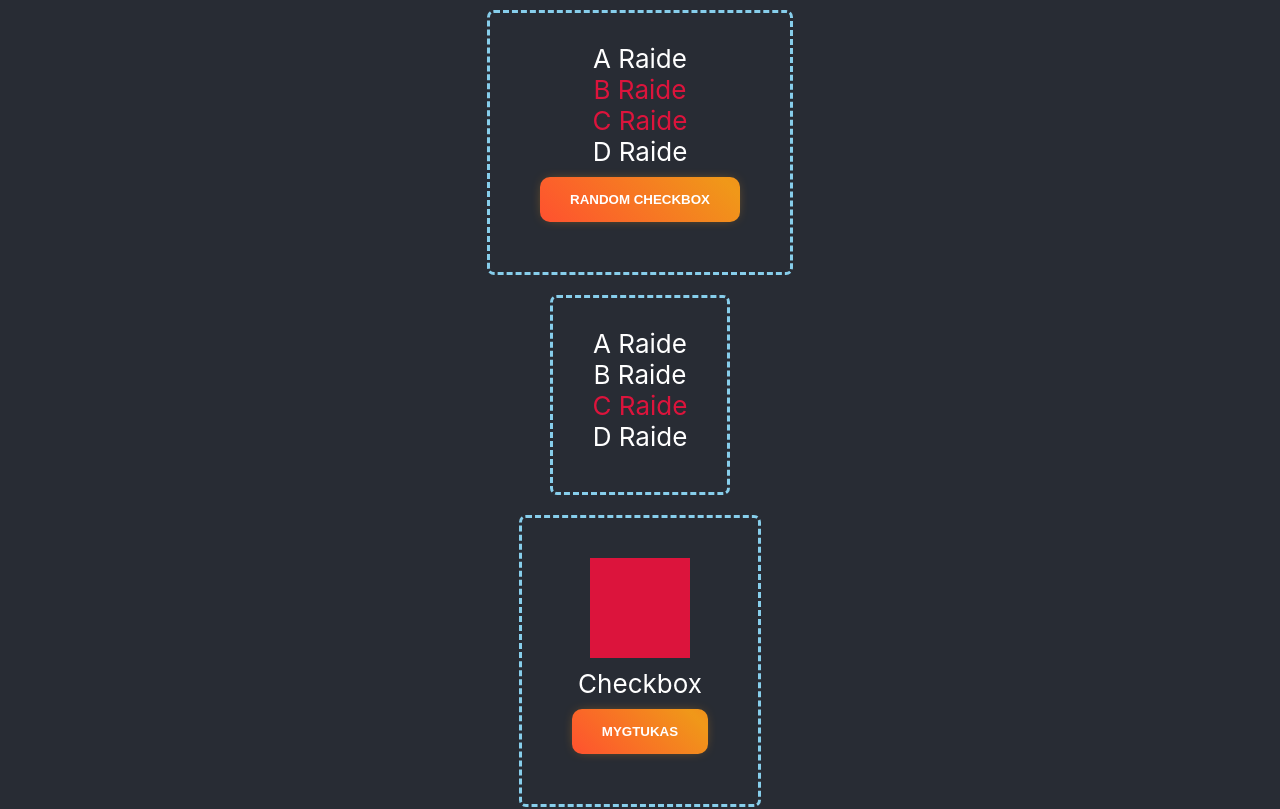
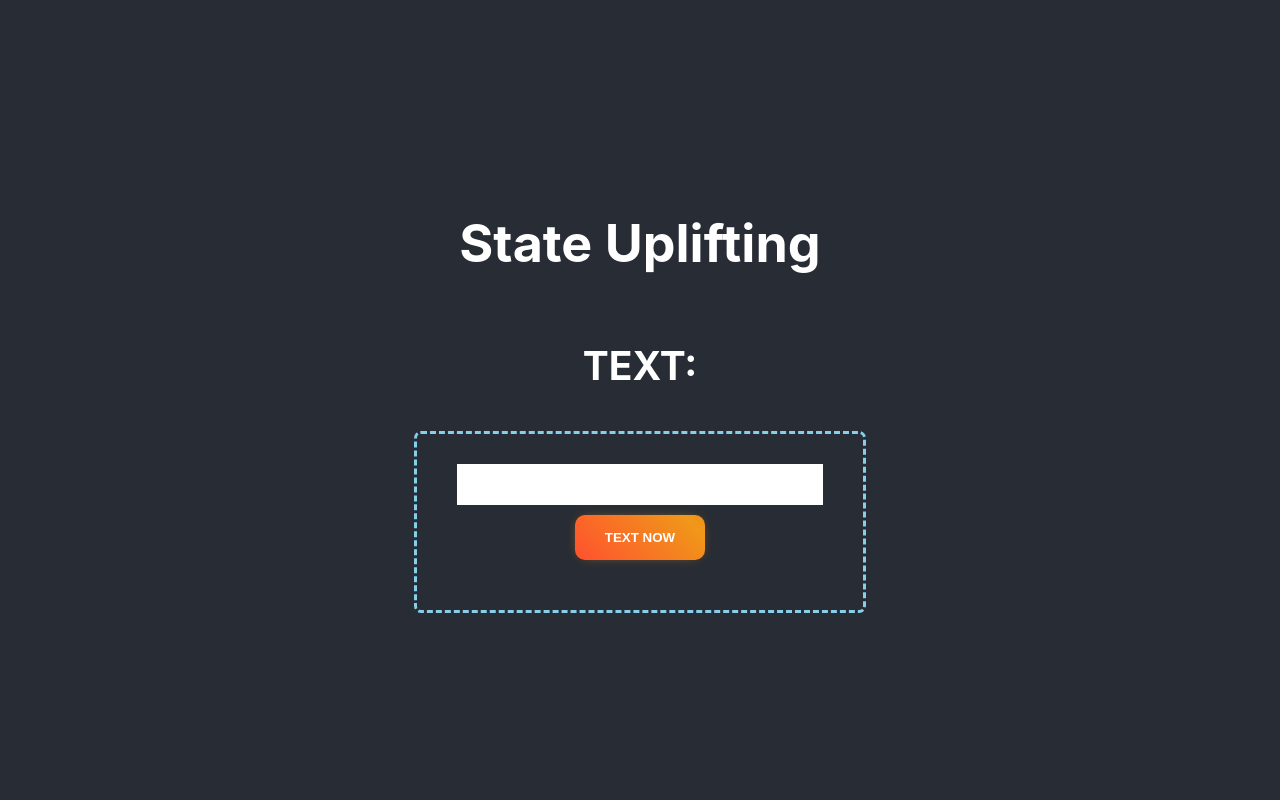
Before and after one commit to Jakavickis/drontai, a React (Create React App) app in the folder r1/: page / in a window 1280 px wide. Shown: the top 809 px of the page. Built offline with nearby package versions, Linux system fonts and the light colour scheme.

Commit message:
State uplifting

```diff
--- a/r1/src/App.jsx
+++ b/r1/src/App.jsx
@@ -1,19 +1,18 @@
+
 import './App.scss';
-// import Text from './Components/008/Text';
-// import Select from './Components/008/Select';
-import Checkbox from './Components/008/Checkbox';
-// import Sq from './Components/008/Sq';
+import Text from './Components/010/Text';
+import { useState } from 'react';
 
 function App() {
 
-
+    const [textNow, setTextNow] = useState('');
 
     return (
         <div className="App">
             <header className="App-header">
-                {/* <Text /> */}
-                {/* <Select /> */}
-                <Checkbox />
+                <h1>State Uplifting</h1>
+                <h2>TEXT: {textNow}</h2>
+                <Text setTextNow={setTextNow} />
             </header>
         </div>
     );
--- /dev/null
+++ b/r1/src/Components/010/Text.jsx
@@ -0,0 +1,24 @@
+
+import { useState } from 'react';
+
+function Text({ setTextNow }) {
+
+    const [text, setText] = useState('');
+
+
+    const control = e => {
+        setText(e.target.value);
+    }
+
+    return (
+        <>
+            <div className="form-container">
+
+                <input type="text" onChange={control} value={text}></input>
+                <button onClick={() => setTextNow(text)}>Text Now</button>
+            </div>
+        </>
+    )
+}
+
+export default Text;
```
Also changed, not shown: r1/src/008.jsx (added, +22 -0 lines).
